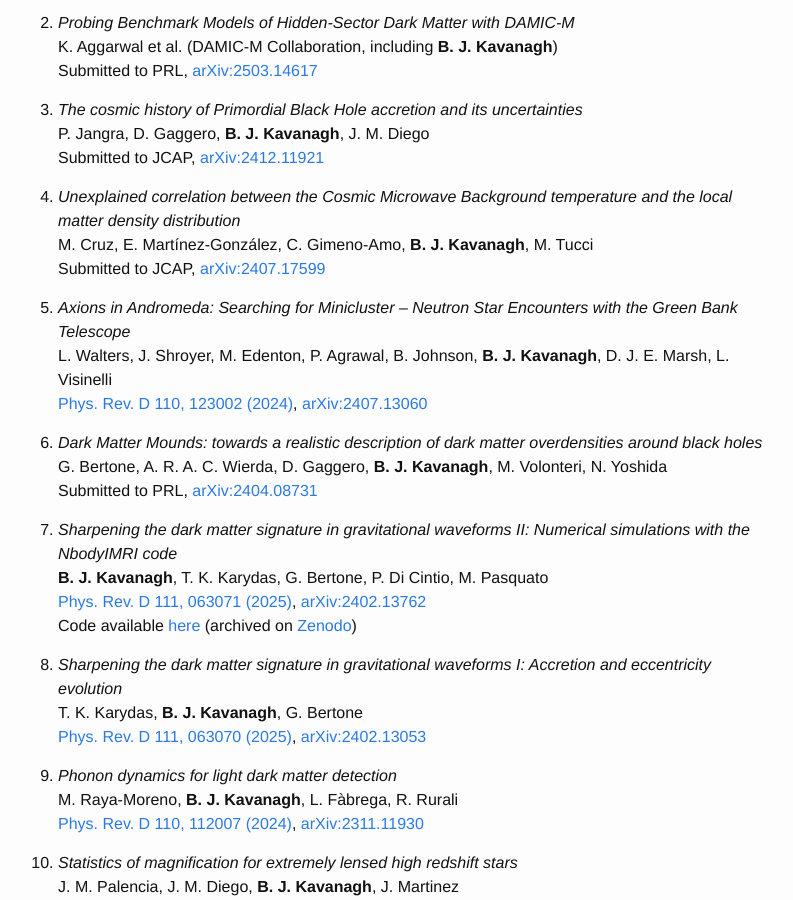
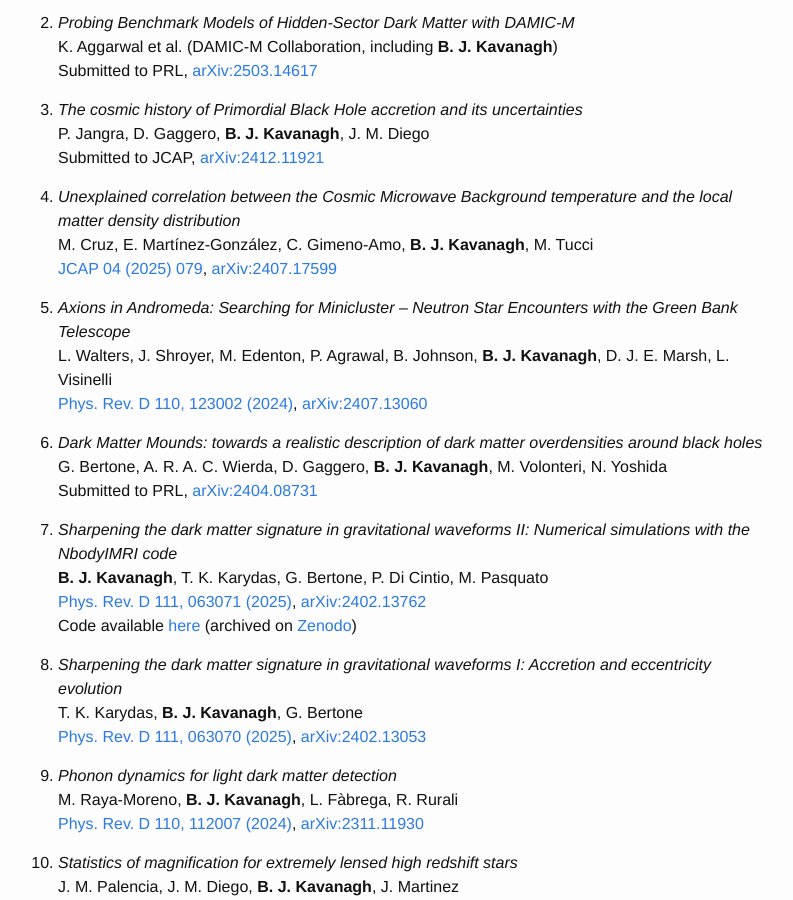
Before and after one commit to bradkav/bradkav.github.io, a Jekyll site: the page built from publications.md, in a window 1280 px wide and 900 px high, scrolled down 455 px. Shown: the whole window, without its empty margins (242-1035 px from the left). Built offline with Jekyll 4.4.1, drawn with Linux system fonts in a browser that asks for light colours.

Commit message:
Added reference for CMB paper

```diff
--- a/publications.md
+++ b/publications.md
@@ -36,7 +36,7 @@ Submitted to JCAP, [arXiv:2412.11921](https://arxiv.org/abs/2412.11921)
 
 2. *Unexplained correlation between the Cosmic Microwave Background temperature and the local matter density distribution*
 M. Cruz, E. Martínez-González, C. Gimeno-Amo, **B. J. Kavanagh**, M. Tucci
-Submitted to JCAP, [arXiv:2407.17599](https://arxiv.org/abs/2407.17599)
+[JCAP 04 (2025) 079](https://doi.org/10.1088/1475-7516/2025/04/079), [arXiv:2407.17599](https://arxiv.org/abs/2407.17599)
 
 2. *Axions in Andromeda: Searching for Minicluster -- Neutron Star Encounters with the Green Bank Telescope*
 L. Walters, J. Shroyer, M. Edenton, P. Agrawal, B. Johnson, **B. J. Kavanagh**, D. J. E. Marsh, L. Visinelli
```
Also changed, not shown: 2 other files.
